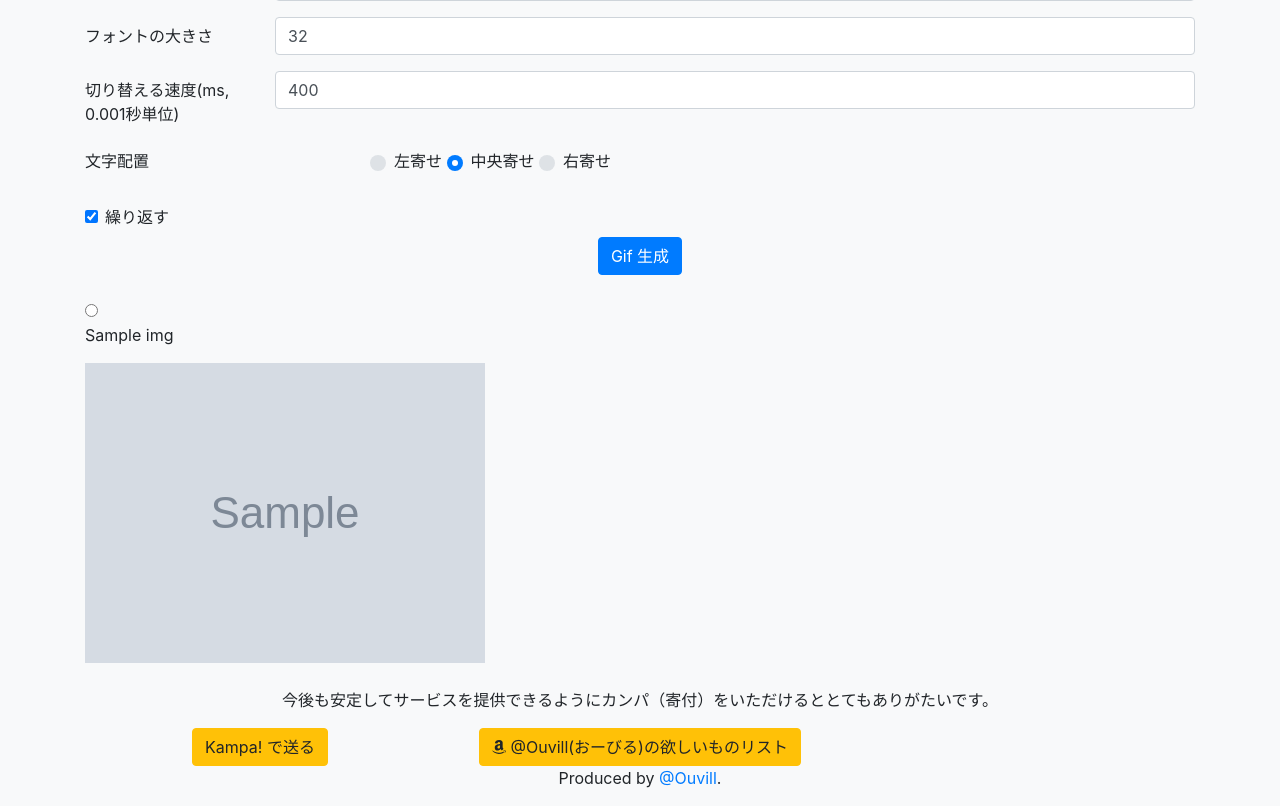
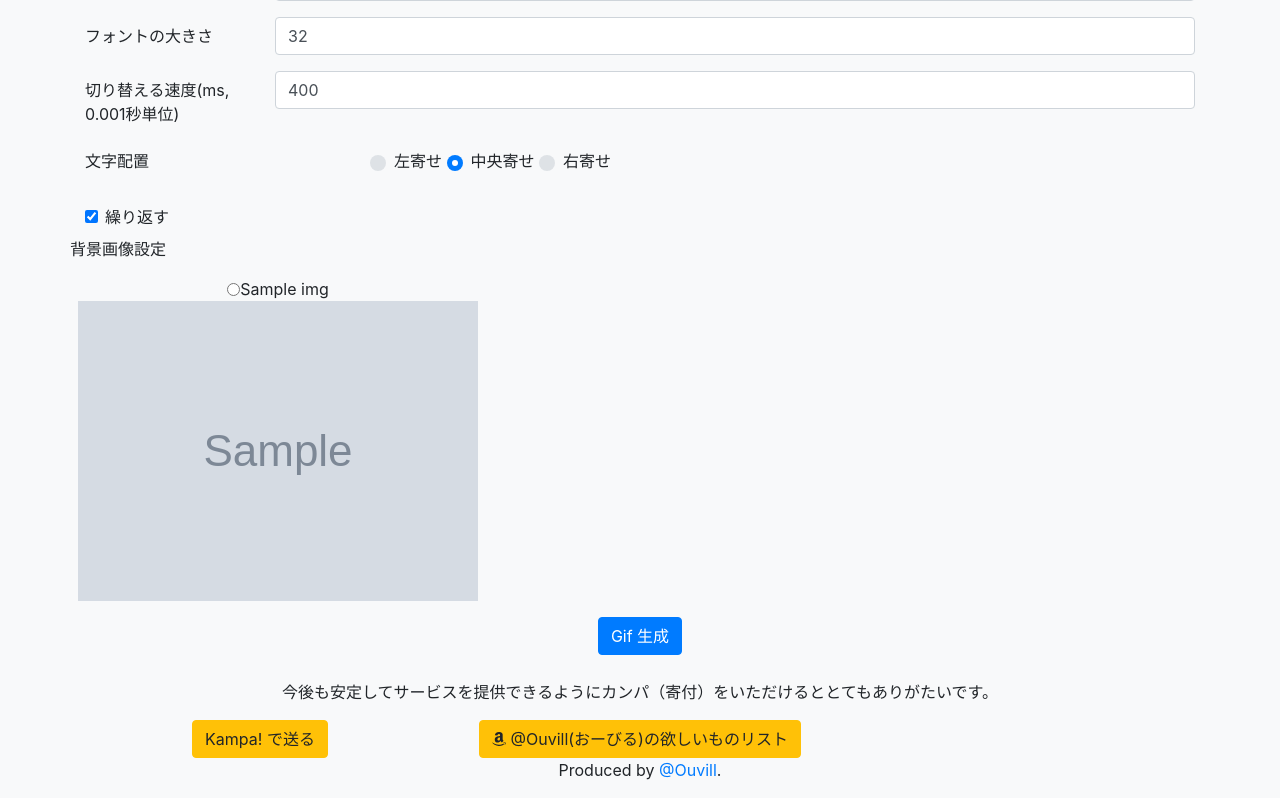
Before and after one commit to Ouvill/gif_creator, a Node server app: template views/index.ejs in a window 1280 px wide. Shown: the part 1165-1971 px from the top of the page. After the commit the page ends 1945 px from the top, so only its background shows below. Run offline with Node 20, Linux system fonts and the light colour scheme; the template is opened without the code that fills it: most values are stand-ins (such as "Sample title", 1, 10 or a date in 2020); grey boxes marked "Sample" are stand-in pictures; some libraries are stand-ins or nearby versions.

Commit message:
レイアウト修正

```diff
--- a/views/index.ejs
+++ b/views/index.ejs
@@ -206,25 +206,34 @@
         <input type="checkbox" class="form-check-input" id="repeat" checked="check"> 繰り返す
       </label>
     </div>
+
+    <!-- 背景画像 -->
+    <div class="row my-2">背景画像設定</div>
+    <div class="row">
+      <form id="background_form" class="form-inline">
+        <%  img_list.forEach(function( img_item , index) { %>
+          <div class="form-group d-block mx-2 my-2">
+            <div class="">
+              <label for="background_<%= index%>" class="radio-inline">
+              <input type="radio" name="background_img" id="background_<%= index%>" value="<%=index %>">
+                <%= img_item.name %>
+              </label>
+            </div>
+            <div>
+              <label for="background_<%= index%>">
+                <img src="/images/backgrounds/thumbnails/<%= img_item.filename %> "></img>
+              </label>
+            </div>
+          </div>
+          <% }); %>
+      </form>
+    </div>
+
     <div class="form-group text-center center-block">
       <a href="#gif_container" id="generate_btn" class="btn btn-primary row my-2 generate_btn" onclick="save()">Gif 生成</a>
     </div>
 
-    <div class="row">
-      <form name="background">
-        <%  img_list.forEach(function( img_item , index) { %>
-          <div class="col-3">
-            <input type="radio" name="background_img" id="background_<%= index%>" value="<%=index %>">
-            <label for="background_<%= index%>" >
-              <p><%= img_item.name %></p>
-              <p>
-              <img src="/images/backgrounds/thumbnails/<%= img_item.filename %> " ></img>
-              </p>
-            </label>
-          </div>
-        <% }); %>
-      </form>
-    </div>
+
 
   </main>
 
```
